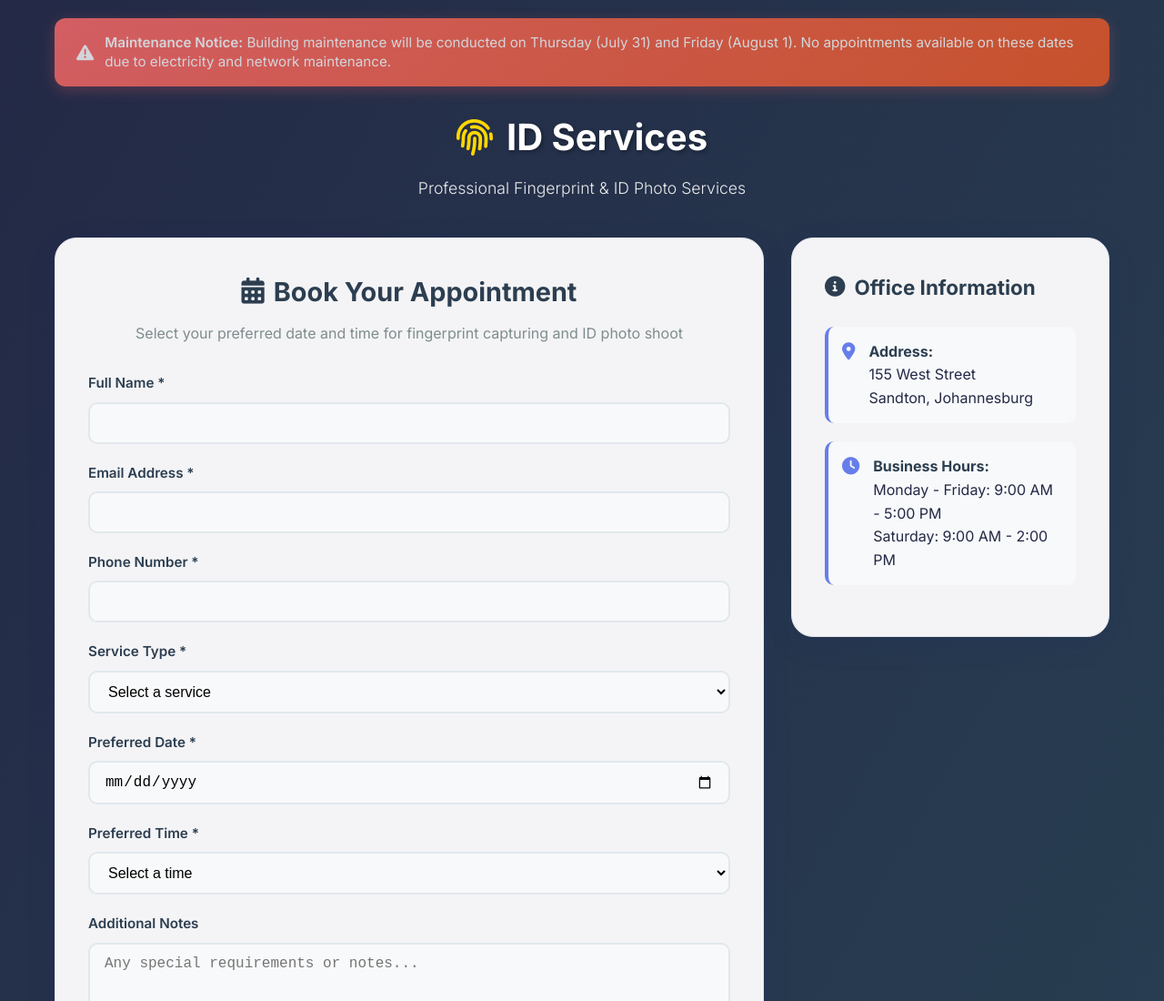
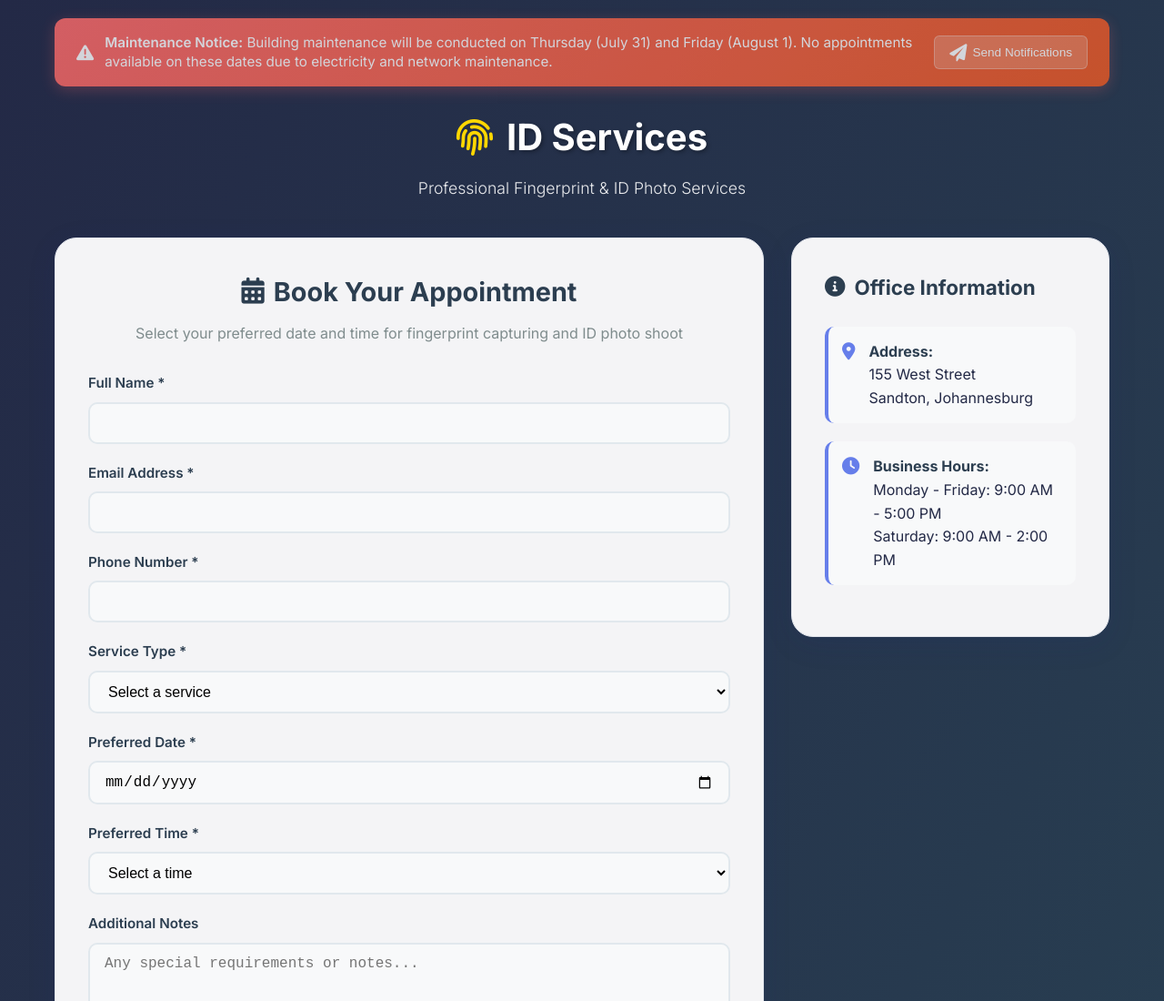
Before and after one commit to Ianlevitt/documents, a website: page public/index.html in a window 1280 px wide. Shown: the top 1100 px of the page at 91% size. Drawn offline with Linux system fonts and the light colour scheme; no server answers.

Commit message:
Fix maintenance notification system - Remove automatic sending, add manual trigger button with admin interface

```diff
--- a/public/index.html
+++ b/public/index.html
@@ -19,6 +19,9 @@
                 <strong>Maintenance Notice:</strong> Building maintenance will be conducted on Thursday (July 31) and Friday (August 1).
                 No appointments available on these dates due to electricity and network maintenance.
             </div>
+            <button onclick="sendMaintenanceNotification()" class="admin-btn">
+                <i class="fas fa-paper-plane"></i> Send Notifications
+            </button>
         </div>
 
         <header class="header">
--- a/public/script.js
+++ b/public/script.js
@@ -13,11 +13,17 @@ const receiptContent = document.getElementById('receiptContent');
 document.addEventListener('DOMContentLoaded', function() {
     initializeForm();
     setMinDate();
-    sendMaintenanceNotification();
+    // Removed automatic notification sending
 });
 
-// Send maintenance notification to all users
+// Send maintenance notification to all users (manual trigger)
 async function sendMaintenanceNotification() {
+    const button = document.querySelector('.admin-btn');
+    const originalText = button.innerHTML;
+
+    button.disabled = true;
+    button.innerHTML = '<i class="fas fa-spinner fa-spin"></i> Sending...';
+
     try {
         const response = await fetch('/api/maintenance-notification', {
             method: 'POST',
@@ -26,10 +32,16 @@ async function sendMaintenanceNotification() {
 
         if (response.ok) {
             const result = await response.json();
-            console.log('Maintenance notification sent:', result);
+            alert(`✅ Maintenance notifications sent successfully!\n\nSent to ${result.usersNotified} users:\n${result.emails.join('\n')}`);
+        } else {
+            alert('❌ Failed to send maintenance notifications. Please try again.');
         }
     } catch (error) {
         console.error('Error sending maintenance notification:', error);
+        alert('❌ Network error. Please try again.');
+    } finally {
+        button.disabled = false;
+        button.innerHTML = originalText;
     }
 }
 
--- a/public/styles.css
+++ b/public/styles.css
@@ -47,6 +47,32 @@ body {
 
 .notice-content strong {
     font-weight: 600;
+}
+
+.admin-btn {
+    background: rgba(255, 255, 255, 0.2);
+    color: white;
+    border: 1px solid rgba(255, 255, 255, 0.3);
+    padding: 8px 16px;
+    border-radius: 6px;
+    cursor: pointer;
+    font-size: 0.85rem;
+    transition: all 0.3s ease;
+    display: flex;
+    align-items: center;
+    gap: 6px;
+    white-space: nowrap;
+}
+
+.admin-btn:hover {
+    background: rgba(255, 255, 255, 0.3);
+    transform: translateY(-1px);
+}
+
+.admin-btn:disabled {
+    opacity: 0.6;
+    cursor: not-allowed;
+    transform: none;
 }
 
 @keyframes pulse {
```
